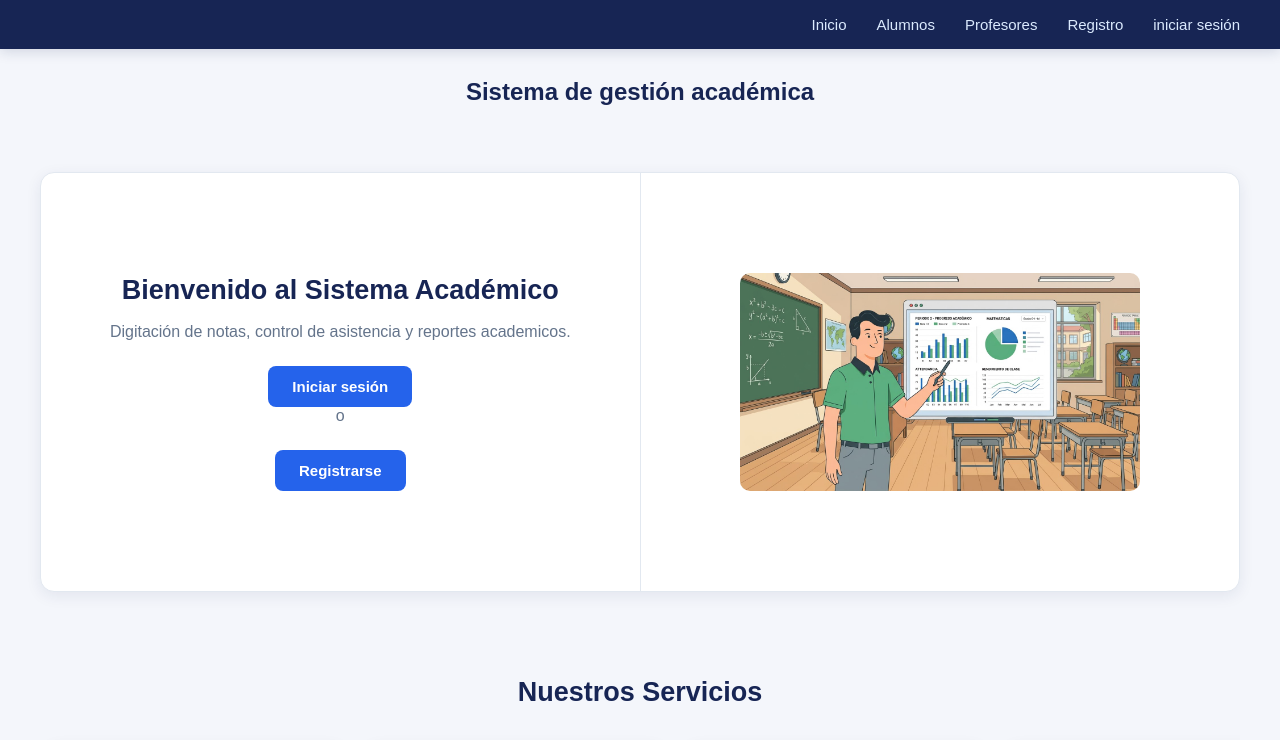
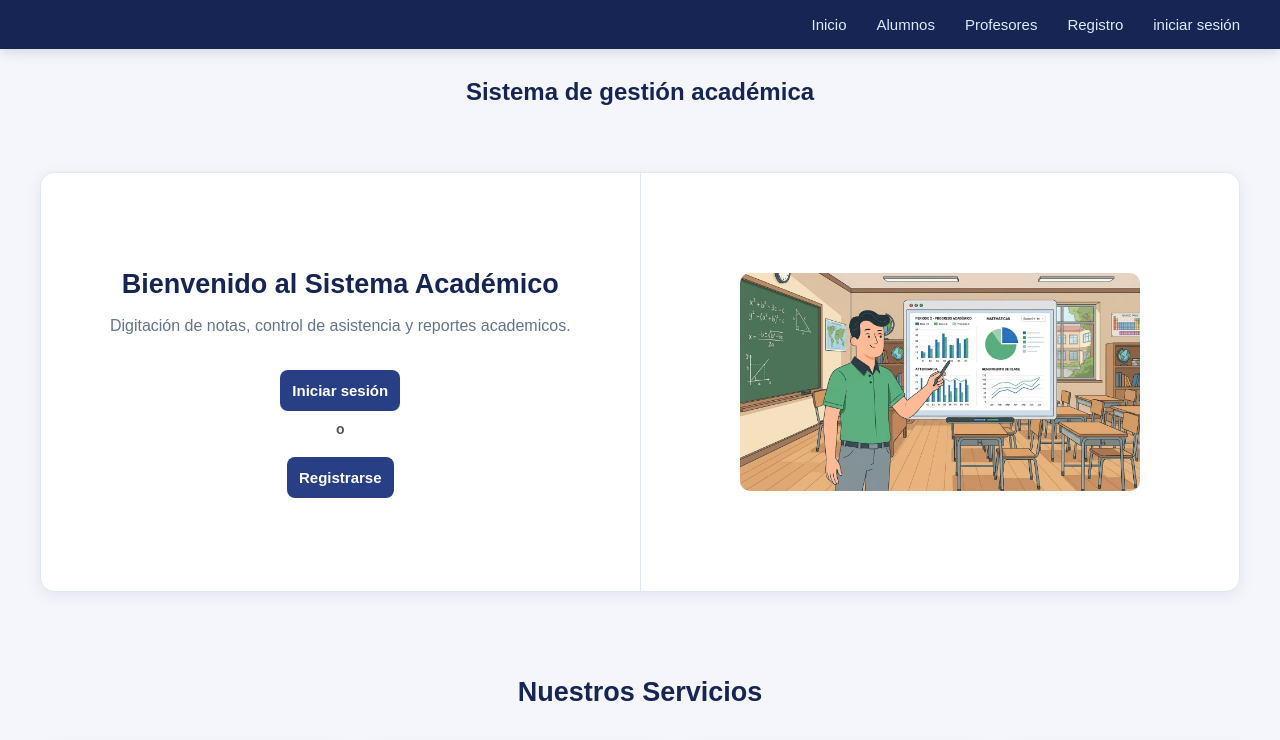
Before and after one commit to ccorralescesde/proyecto_integrador_frontend_I, a plain HTML site: page index.html in a window 1280 px wide. Shown: the top 740 px of the page. Drawn offline with Linux system fonts and the light colour scheme; files whose address does not match are found by name.

Commit message:
Update styles.css

```diff
--- a/CSS/styles.css
+++ b/CSS/styles.css
@@ -226,8 +226,13 @@ body *::after {
     box-shadow: 0 0 0 3px rgba(96, 165, 250, 0.2);
 }
 
+
+
+.contenido-principal .boton-iniciar,
 .formulario-login button,
 .formulario-login input[type="submit"] {
+  display: inline-block;
+  text-align: center;
   margin-top: 10px;
   padding: 12px;
   background-color: #283f86;
@@ -237,7 +242,22 @@ body *::after {
   border: none;
   border-radius: 8px;
   cursor: pointer;
+  text-decoration: none;
   transition: background-color 0.3s ease;
+}
+
+.contenido-principal .boton-iniciar:hover,
+.formulario-login button:hover,
+.formulario-login input[type="submit"]:hover {
+  background-color: #1d2f63;
+}
+
+#option {
+  text-align: center;
+  margin: 10px 0;
+  font-size: 14px;
+  font-weight: bold;
+  color: #555555;
 }
 
 .formulario-login button:hover {
```
